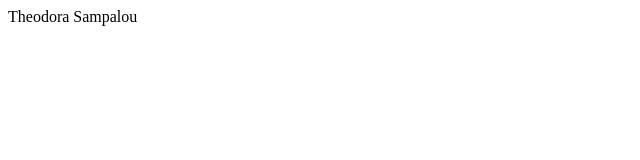
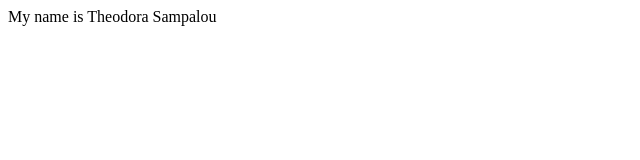
Before and after one commit to theodorasab/theodorasab.github.io, a plain HTML site: page index.html in a window 1280 px wide. Shown: the whole page, without its empty margins (0-640 px from the left). Drawn offline with Linux system fonts and the light colour scheme.

Commit message:
branch test

```diff
--- a/index.html
+++ b/index.html
@@ -8,7 +8,8 @@
 </head>
 <body>
     <div>
-        Theodora Sampalou
+        My name is Theodora Sampalou
     </div>
+
 </body>
 </html>
```
